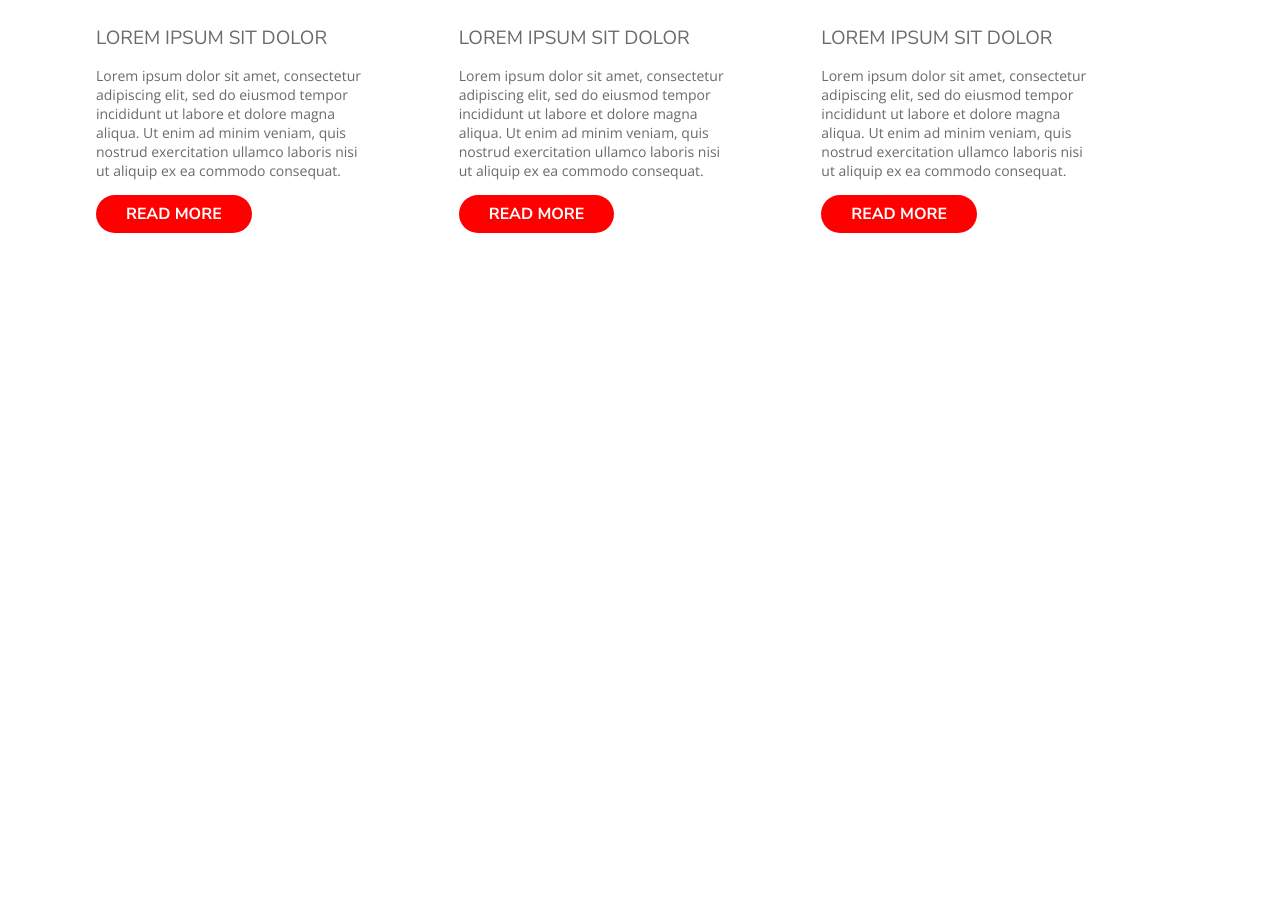
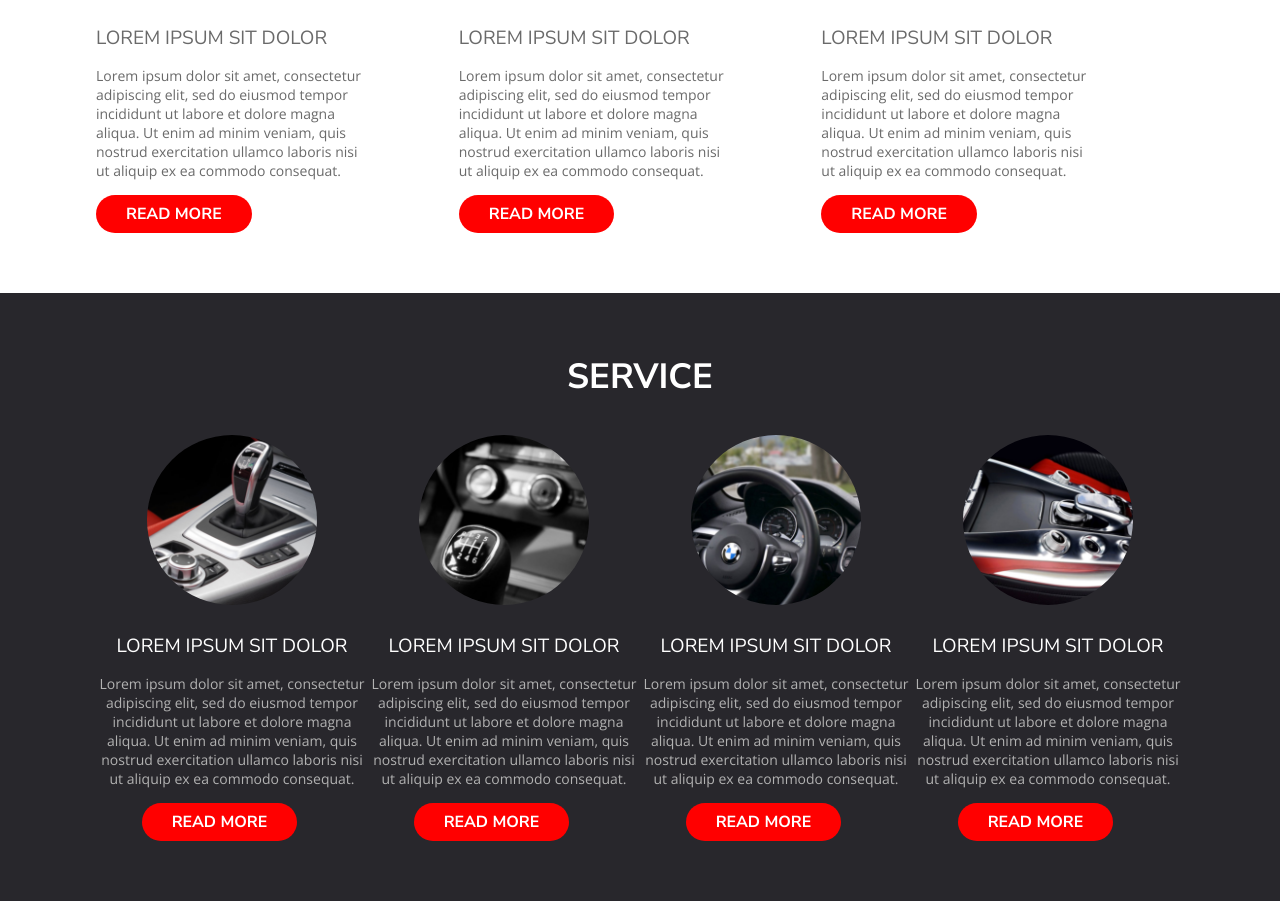
Before and after one commit to artoneya1/website-test, a plain HTML site: page index.html in a window 1280 px wide. Shown: the part 1207-2108 px from the top of the page. Before the commit the page ends 1500 px from the top, so only its background shows below. Drawn offline with nearby package versions, Linux system fonts and the light colour scheme.

Commit message:
service done

```diff
--- a/css/style.css
+++ b/css/style.css
@@ -165,8 +165,25 @@ body {
 /* e: blog */
 
 /* service */
+#service {
+    background-color: var(--gray-color-200);
+    text-align: center;
+}
 
+#service .section__title {
+    color: var(--white-color);
+}
+#service .section__column--title {
+    color: var(--white-color);
+}
+#service .section__column--subtitle {
+    color: var(--gray-color-300);
+    margin-right: 0;
+}
 /* e: service */
+
+/* contact */
+/* e: contact */
 
 /* footer */
 /* e: footer */
--- a/index.html
+++ b/index.html
@@ -76,8 +76,41 @@
 <!-- e: blog -->
 
 <!-- service -->
+    <section class="section" id="service">
+        <div class="container">
+            <h2 class="section__title">Service</h2>
+            <div class="section__columns">
+                <div class="section__column">
+                    <img src="images/mini1.png" alt="image" />
+                    <h2 class="section__column--title">LOREM IPSUM SIT DOLOR</h2>
+                    <p class="section__column--subtitle">Lorem ipsum dolor sit amet, consectetur adipiscing elit, sed do eiusmod tempor incididunt ut labore et dolore magna aliqua. Ut enim ad minim veniam, quis nostrud exercitation ullamco laboris nisi ut aliquip ex ea commodo consequat.</p>
+                    <a href="#" class="btn btn-primary btn-small">Read more</a>
+                </div>
+                <div class="section__column">
+                    <img src="images/mini2.png" alt="image" />
+                    <h2 class="section__column--title">LOREM IPSUM SIT DOLOR</h2>
+                    <p class="section__column--subtitle">Lorem ipsum dolor sit amet, consectetur adipiscing elit, sed do eiusmod tempor incididunt ut labore et dolore magna aliqua. Ut enim ad minim veniam, quis nostrud exercitation ullamco laboris nisi ut aliquip ex ea commodo consequat.</p>
+                    <a href="#" class="btn btn-primary btn-small">Read more</a>
+                </div>
+                <div class="section__column">
+                    <img src="images/mini3.png" alt="image" />
+                    <h2 class="section__column--title">LOREM IPSUM SIT DOLOR</h2>
+                    <p class="section__column--subtitle">Lorem ipsum dolor sit amet, consectetur adipiscing elit, sed do eiusmod tempor incididunt ut labore et dolore magna aliqua. Ut enim ad minim veniam, quis nostrud exercitation ullamco laboris nisi ut aliquip ex ea commodo consequat.</p>
+                    <a href="#" class="btn btn-primary btn-small">Read more</a>
+                </div>
+                <div class="section__column">
+                    <img src="images/mini4.png" alt="image" />
+                    <h2 class="section__column--title">LOREM IPSUM SIT DOLOR</h2>
+                    <p class="section__column--subtitle">Lorem ipsum dolor sit amet, consectetur adipiscing elit, sed do eiusmod tempor incididunt ut labore et dolore magna aliqua. Ut enim ad minim veniam, quis nostrud exercitation ullamco laboris nisi ut aliquip ex ea commodo consequat.</p>
+                    <a href="#" class="btn btn-primary btn-small">Read more</a>
+                </div>
+            </div>
+        </div>
+    </section>
+<!-- e: service -->
 
-<!-- e: service -->
+<!-- contact -->
+<!-- e: contact -->
 
 <!-- footer -->
 <!-- e: footer -->
```
